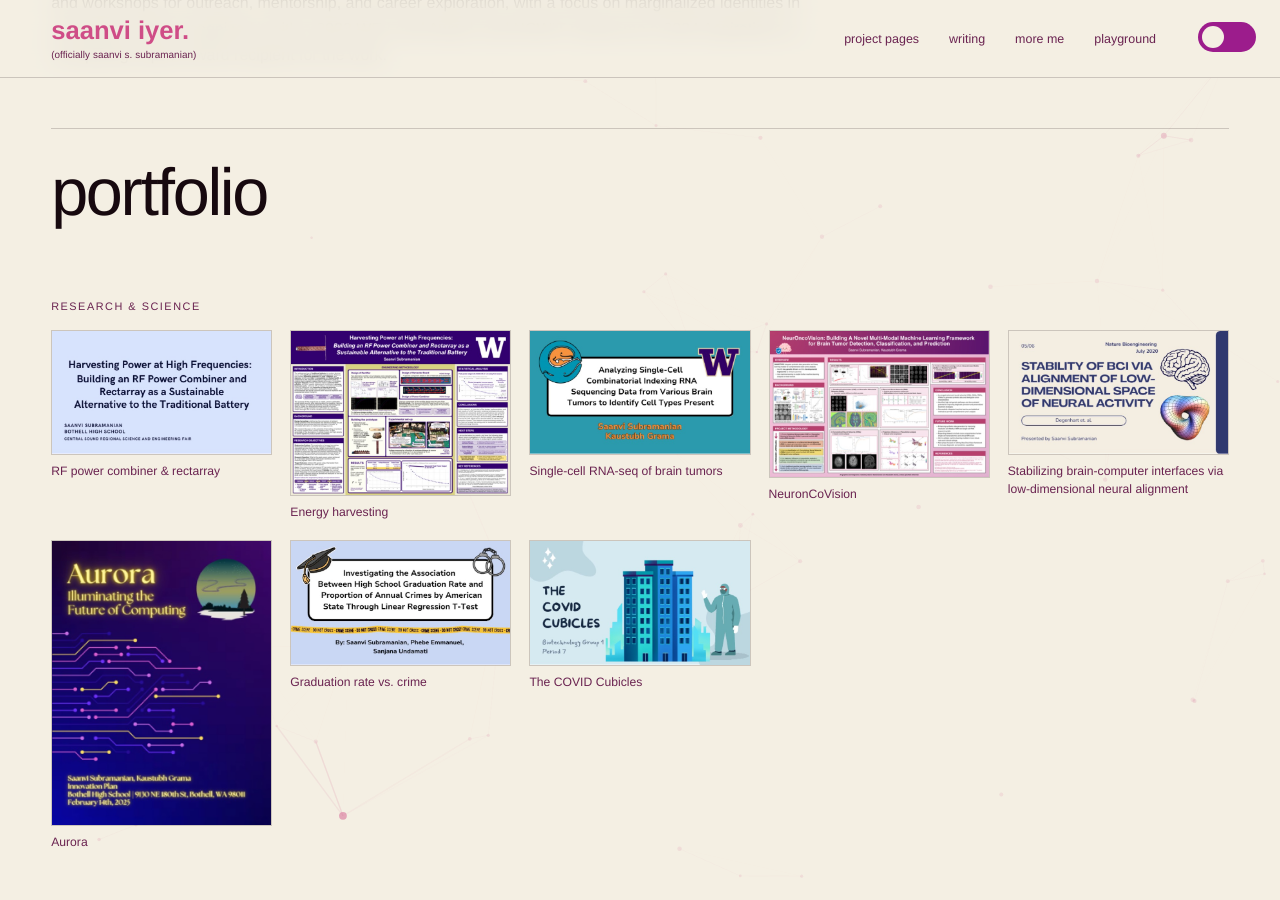
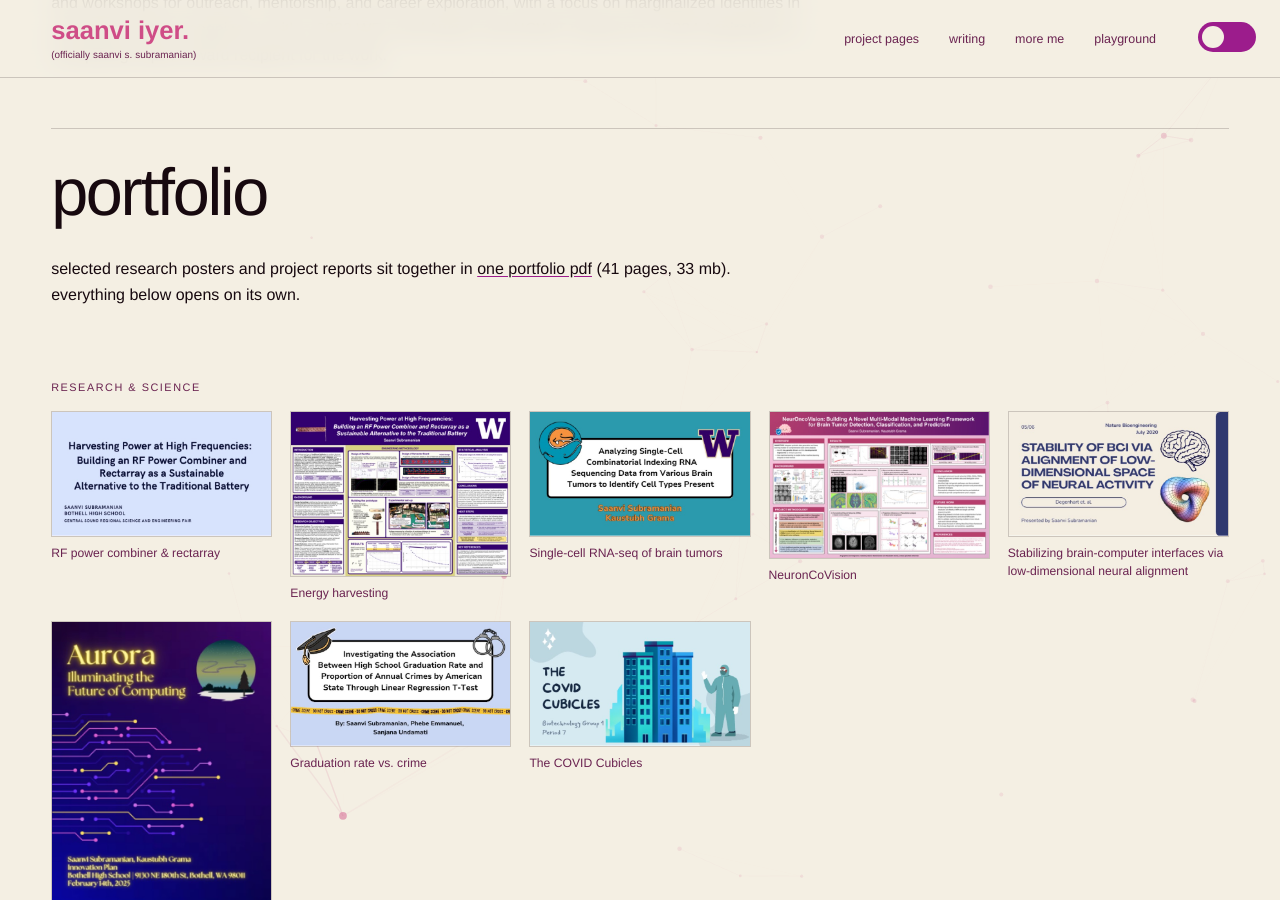
Before and after one commit to saanviiyer/saanviiyer.github.io, a Jekyll site: the page built from pages/portfolio.html, in a window 1280 px wide and 900 px high, scrolled down 4490 px. Built offline with Jekyll 4.4.1, drawn with Linux system fonts in a browser that asks for light colours; some web fonts are replaced.

Commit message:
Add the portfolio pdf and link it from the portfolio page

```diff
--- a/pages/portfolio.html
+++ b/pages/portfolio.html
@@ -241,6 +241,7 @@ permalink: /pages/portfolio/
 
 <section id="portfolio" class="pf-section">
   <h2 class="pf-heading">portfolio</h2>
+  <p class="proj-blurb">selected research posters and project reports sit together in <a href="{{ '/assets/pdfs/saanvi-portfolio.pdf' | relative_url }}" target="_blank" rel="noopener">one portfolio pdf</a> (41 pages, 33 mb). everything below opens on its own.</p>
   <h2 class="section-heading">Research &amp; science</h2>
 <div class="gallery">
     <a class="pf-item" href="{{ '/assets/portfolio/full/rf-power-combiner.pdf' | relative_url }}" target="_blank" rel="noopener">
```
Also changed, not shown: 1 other file.
